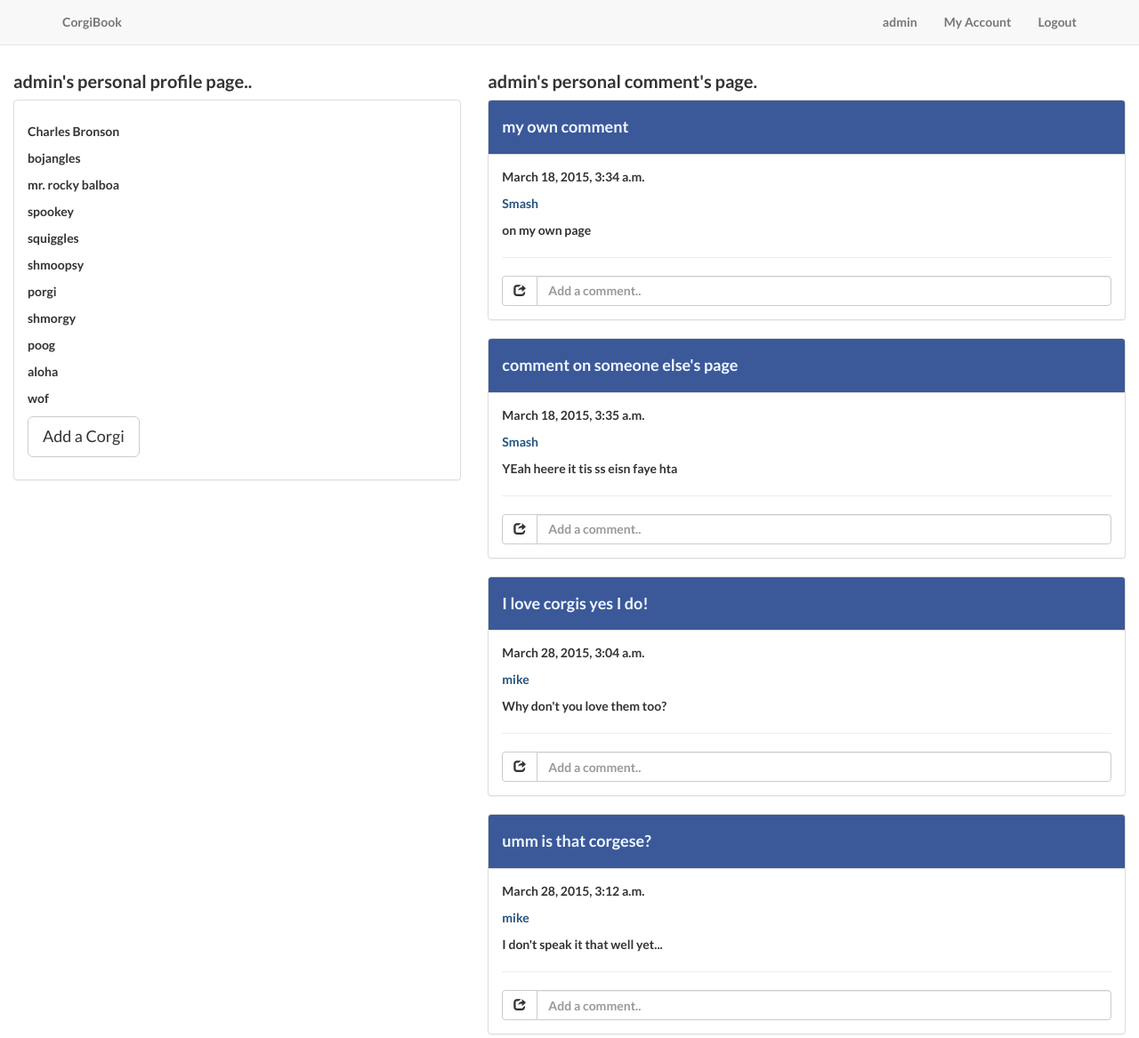
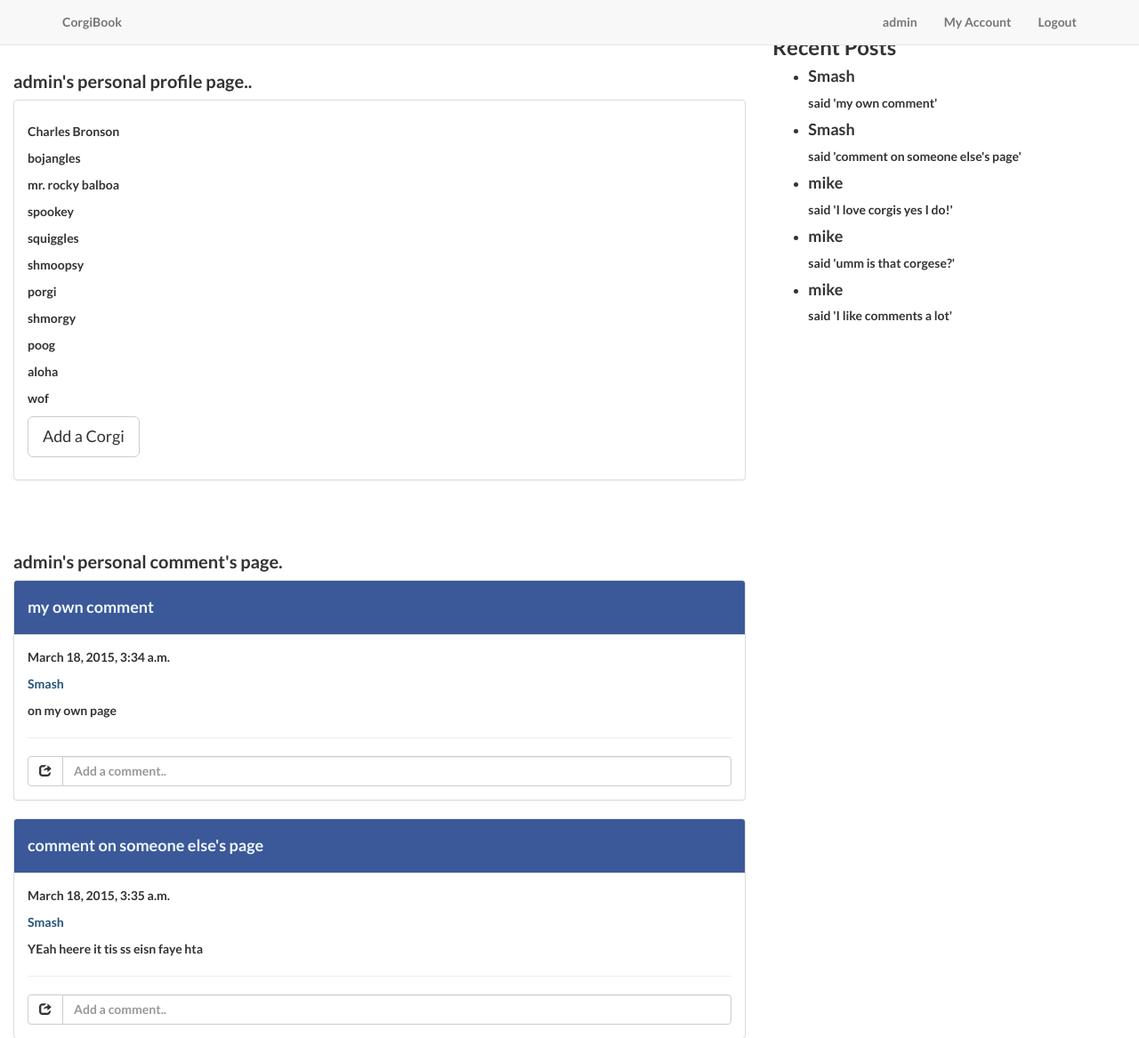
Before and after one commit to DylanGrayson/social_proj4, a Django app: template main/templates/main/profile.html in a window 1280 px wide. Shown: the top 1167 px of the page at 89% size. Run offline with Django 3.2, Linux system fonts and the light colour scheme; the template is opened without the code that fills it: values that come from a table or form of the project are taken from there, others are empty; a user stored in the database is signed in; data comes from the database, SQL or seed files in the repository; both versions use the stored data as it was after the commit; some libraries are stand-ins or nearby versions; some web fonts are replaced.

Commit message:
Basic REST Implementation (Gets all Comments made)
No use of mustache or other js templating yet, but just used jQuery call
to django "api" view that (for now) lists all the comments that have
been made. No styling yet.

```diff
--- /dev/null
+++ b/main/serializers.py
@@ -0,0 +1,23 @@
+from rest_framework import serializers
+from main.models.post import Post
+from main.models.friendship import Friendship
+from django.contrib.auth.models import User
+
+
+class UserSerializer(serializers.ModelSerializer):
+	class Meta:
+		model = User
+		fields = ('username', 'email', 'first_name', 'last_name')
+
+
+class PostSerializer(serializers.ModelSerializer):
+	owner = UserSerializer(read_only=True)
+	class Meta:
+		model = Post
+		fields = ('title', 'body', 'date', 'owner')
+
+
+class FriendshipSerializer(serializers.ModelSerializer):
+	class Meta:
+		model = Friendship
+		fields = ('creator', 'friend', 'accepted')
--- a/main/templates/main/layout.html
+++ b/main/templates/main/layout.html
@@ -77,6 +77,8 @@
     <!-- Include all compiled plugins (below), or include individual files as needed -->
     <script src="https://maxcdn.bootstrapcdn.com/bootstrap/3.3.1/js/bootstrap.min.js"></script>
     <!--script src="../static/custom.js"></script-->
+
+    {% block javascript %}{% endblock %}
 </body>
 
 
--- a/main/templates/main/profile.html
+++ b/main/templates/main/profile.html
@@ -4,7 +4,7 @@
 
 {% block content %}
 
-<div class="col-sm-5">
+<div class="col-sm-8">
     <br>
     <br>
     <h1>{{subject.username}}'s personal profile page..</h1>
@@ -24,9 +24,9 @@
                 {% endif %}</p>
         </div>
     </div>
-</div>
+<!--</div>
 
-<div class="col-sm-7">
+<div class="col-sm-7">-->
     <br>
     <br>
     <h1>{{subject.username}}'s personal comment's page.</h1>
@@ -63,4 +63,35 @@
     </form>
 </div>
 
+<div class='col-sm-4'>
+    <h3>Recent Posts</h3>
+    <div id='posts'></div>
+</div>
+
 {% endblock %}
+
+{% block javascript %}
+<!--Begin javascript to grab the django api posts-->
+<script type='text/javascript'>
+/*    $.getJSON("http://localhost:8000/api/post/{{user.pk}}", function(result){
+        $.each(result, function(i, field){
+            $("#posts").append(field + " ");
+        });
+    });
+});*/
+    $(document).ready(function (){
+        $.getJSON("{% url 'api_post_list' user.pk %}",
+            function(data){
+                var items = [];
+
+                $.each(data, function(key, val){
+                    items.push("<li><h4>" + val.owner.username + "</h4> said '" + val.title + "'</li>");
+                });
+                $('<ul/>', {
+                    'class': '',
+                    html: items.join('')
+                }).appendTo('#posts');
+            });
+    });
+</script>
+{% endblock %}
--- a/main/urls.py
+++ b/main/urls.py
@@ -11,6 +11,7 @@ urlpatterns = patterns('',
                        url(r'^user/edit/(?P<num>\d+)/$', 'main.views.edit_user.edit', name='edituser'),
                        url(r'^user/addcorgi/(?P<num>\d+)/$', 'main.views.corgi.add_corgi', name='add_corgi'),
                        url(r'^user/addpost/(?P<num>\d+)/$', 'main.views.comment.add_comment', name='add_comment'),
+                       url(r'^api/post/(?P<num>\d+)/$', 'main.views.api.post_list', name='api_post_list'),
 
                        url(r'^admin/', include(admin.site.urls)),
                        )
--- /dev/null
+++ b/main/views/api.py
@@ -0,0 +1,32 @@
+from rest_framework import status
+from rest_framework.decorators import api_view
+#from rest_framework.response import Response
+from django.http import JsonResponse
+from main.models.post import Post
+from main.models.friendship import Friendship
+from django.contrib.auth.models import User
+from main.serializers import PostSerializer, FriendshipSerializer
+
+"""
+This file holds the special views that will act as the api for this site
+The views will return JSON and will be accessed from the regular django templates
+using javascript remote calls. In essence the website will access itself.
+
+Currently, the idea is to only have a sidebar that will update constantly showing
+your friends' comments.
+"""
+
+#@api_view(['GET'])
+def post_list(request, num):
+	"""
+	List all of the available comments (for now). Will later only show friends'
+	"""
+	if request.method == 'GET':
+		friends = Friendship.objects.filter()
+		posts = Post.objects.all()
+
+		serializer = PostSerializer(posts, many=True)
+		return JsonResponse(serializer.data, status=200, safe=False)
+
+	else:
+		return JsonResponse({}, status=404)
```
Also changed, not shown: db.sqlite3.
